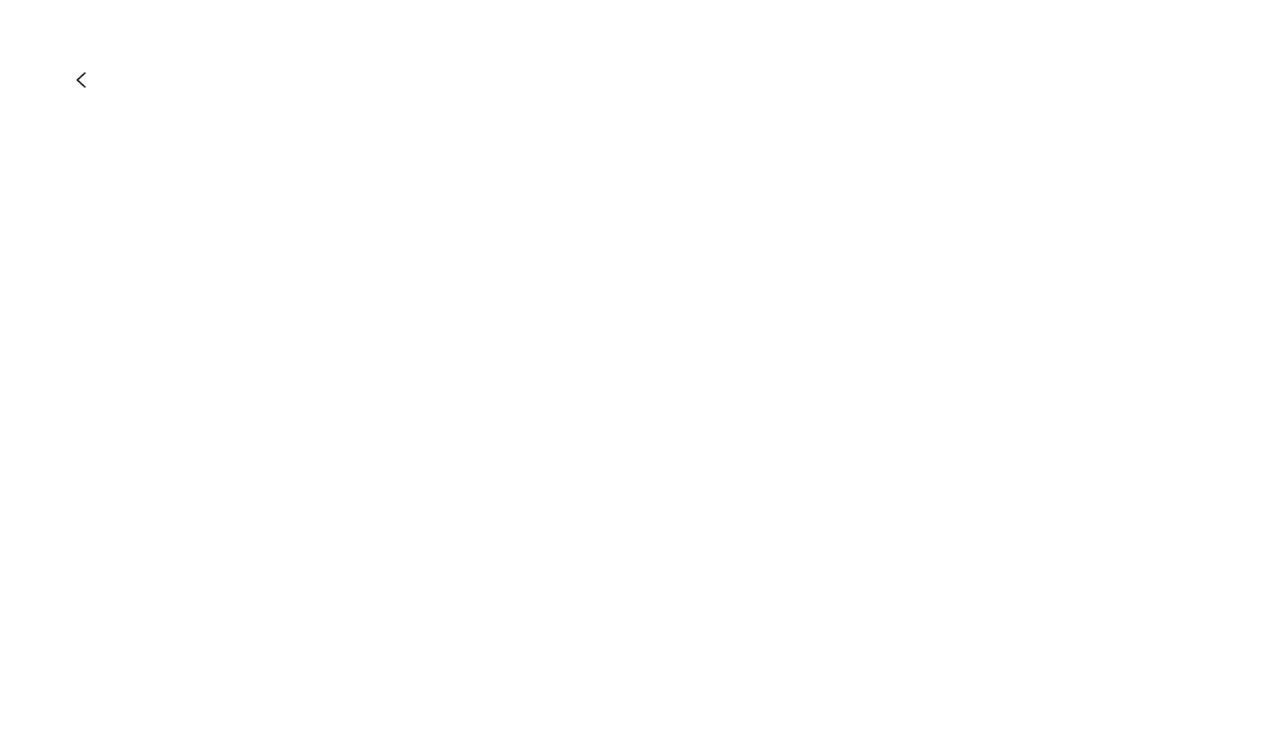
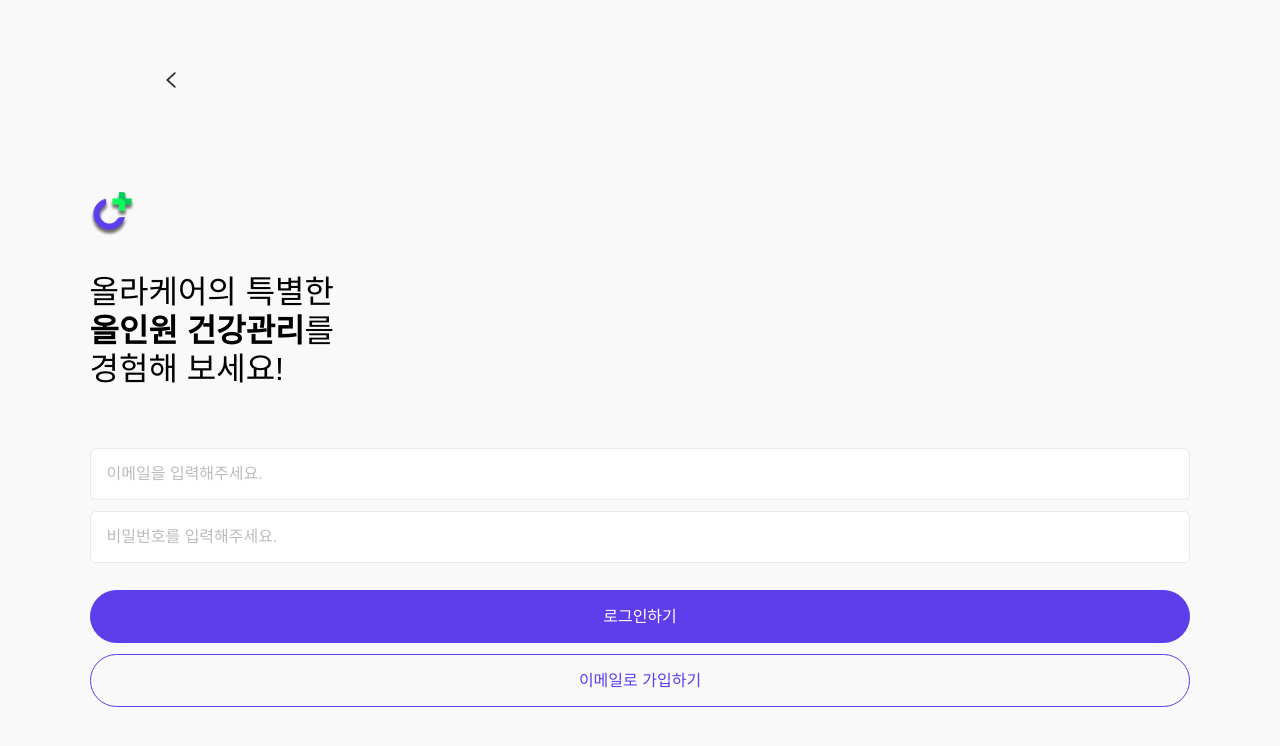
Before and after one commit to aingface/next-login-practice, a Next.js app: page /login in a window 1280 px wide. Shown: the top 746 px of the page. Built offline with nearby package versions, Linux system fonts and the light colour scheme.

Commit message:
add: 로그인 페이지 UI 완성

```diff
--- a/src/pages/login.tsx
+++ b/src/pages/login.tsx
@@ -1,18 +1,115 @@
+import logo from '@assets/logos/logo.png';
 import NavigationBar from '@components/UIKit/NavigationBar';
+import { themes } from '@styles/themes';
+import Image from 'next/image';
 import React from 'react';
 import styled from 'styled-components';
 
+interface AuthButtonProps {
+  backgroundColor?: string;
+  // 다른 프로퍼티들도 필요한 경우 여기에 추가
+}
+
 function LogIn() {
   return (
-    <Container>
+    <Wrapper>
       <NavigationBar />
-    </Container>
+      <LogoBox>
+        <Image alt="My logo" height={45} src={logo} width={45} />
+      </LogoBox>
+      <Description>
+        <span>
+          올라케어의 특별한 <br />
+          <Bold>올인원 건강관리</Bold>를<br />
+          경험해 보세요!
+        </span>
+      </Description>
+      <LogInFormWrapper>
+        <InputFeild placeholder="이메일을 입력해주세요." type="email" />
+        <InputFeild placeholder="비밀번호를 입력해주세요." type="password" />
+        {/* <ErrorMessage>일치하는 이메일과 비밀번호 조합이 없습니다.</ErrorMessage> */}
+      </LogInFormWrapper>
+      <AuthButtonWrapper>
+        <AuthButton backgroundColor={themes.colors.PrimaryPurple09} color={themes.colors.White}>
+          <span>로그인하기</span>
+        </AuthButton>
+        <AuthButton backgroundColor={'transparent'} color={themes.colors.PrimaryPurple09}>
+          <span>이메일로 가입하기</span>
+        </AuthButton>
+      </AuthButtonWrapper>
+    </Wrapper>
   );
 }
 
 export default LogIn;
 
-const Container = styled.div`
+const Wrapper = styled.div`
   display: flex;
-  background-color: ${(props) => props.theme.colors.White};
+  flex-direction: column;
+  background-color: ${(props) => props.theme.colors.Gray01};
+  padding: 0 7vw;
+  width: 100vw;
+  height: 100%;
 `;
+
+const LogoBox = styled.div`
+  padding-top: 2rem;
+`;
+
+const Description = styled.div`
+  font-family: Apple SD Gothic Neo, sans-serif;
+  font-size: 2rem;
+  font-weight: ${(props) => props.theme.fontWeights.light};
+  padding-top: 2rem;
+`;
+
+const Bold = styled.span`
+  font-weight: ${(props) => props.theme.fontWeights.bold};
+`;
+
+const LogInFormWrapper = styled.div`
+  display: flex;
+  flex-direction: column;
+  padding-top: 3rem;
+`;
+
+const InputFeild = styled.input`
+  margin-top: 0.7rem;
+  font-family: Apple SD Gothic Neo, sans-serif;
+  font-size: 1rem;
+  padding: 1rem;
+  border: 1px solid ${(props) => props.theme.colors.Gray02};
+  border-radius: 6px;
+
+  &::placeholder {
+    color: ${(props) => props.theme.colors.Gray03};
+  }
+
+  &:focus {
+    border-color: ${(props) => props.theme.colors.PrimaryPurple09};
+    /* 다른 스타일도 추가적으로 지정할 수 있습니다 */
+  }
+`;
+
+const AuthButtonWrapper = styled.div`
+  display: flex;
+  flex-direction: column;
+  margin-top: 1rem;
+`;
+
+const AuthButton = styled.button<AuthButtonProps>`
+  padding: 1rem;
+  margin-top: 0.7rem;
+  border: 1px solid ${(props) => props.theme.colors.PrimaryPurple09};
+  background-color: ${(props) => props.backgroundColor};
+  color: ${(props) => props.color};
+  font-family: Apple SD Gothic Neo, sans-serif;
+  border-radius: 999px;
+  font-size: 1rem;
+`;
+
+const ErrorMessage = styled.p`
+  padding: 0.3rem;
+  color: ${(props) => props.theme.colors.Red};
+  font-size: 1rem;
+`;
```
